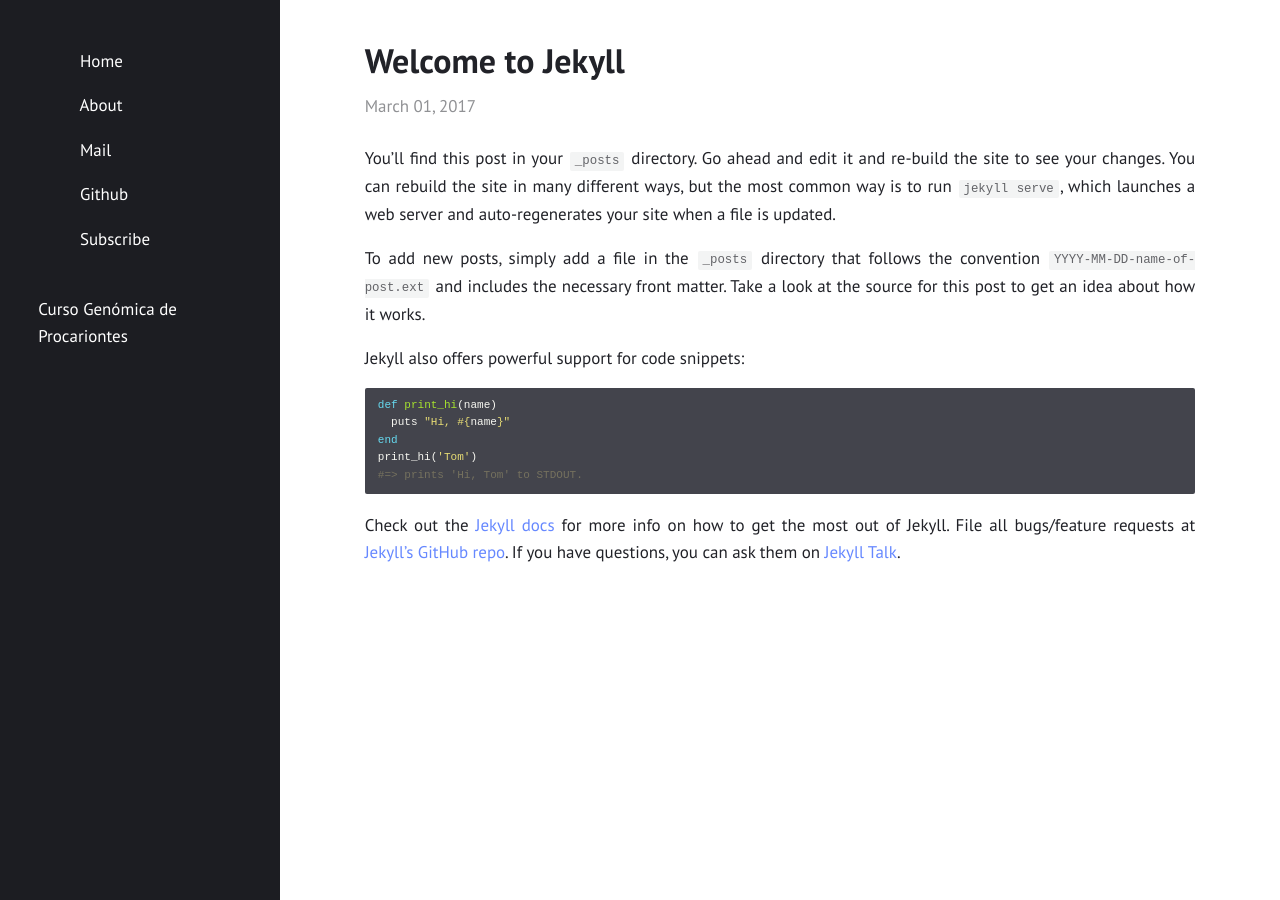
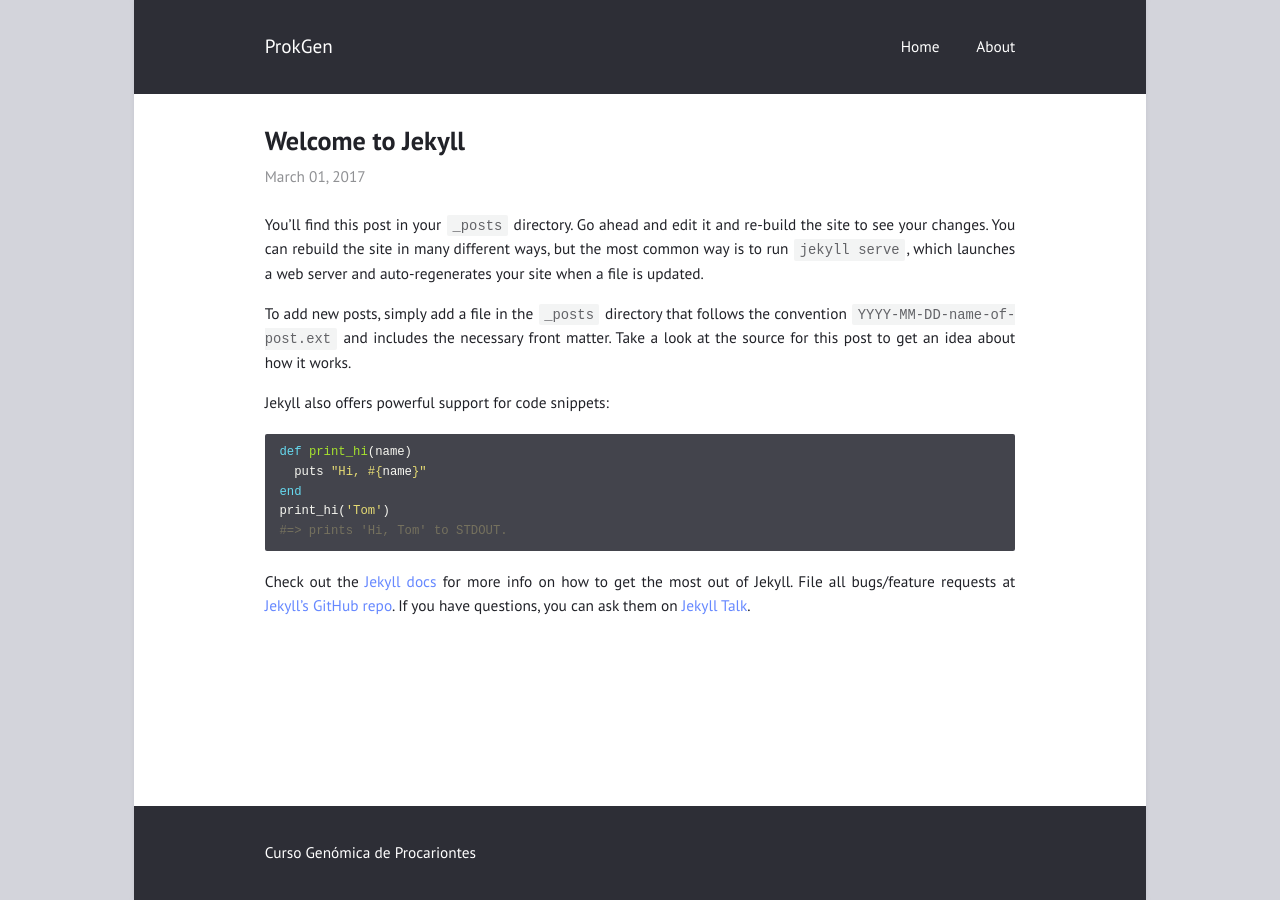
Before and after one commit to braddmg/GenPro, a Jekyll site: the page built from _posts/2017-03-01-welcome-to-jekyll.md, in a window 1280 px wide. Built offline with Jekyll 4.4.1, drawn with Linux system fonts in a browser that asks for light colours.

Commit message:
_config.yml

```diff
--- a/_config.yml
+++ b/_config.yml
@@ -8,9 +8,9 @@
 
 # Layout
 
-show_excerpts: true        # show article excerpts on the home page
-show_frame: false           # adds a gray frame to the site
-show_sidebar: true        # show a sidebar instead of the usual header
+show_excerpts: false        # show article excerpts on the home page
+show_frame: true           # adds a gray frame to the site
+show_sidebar: false       # show a sidebar instead of the usual header
 minimal: false             # use a dark header
 
 # Menu
```
